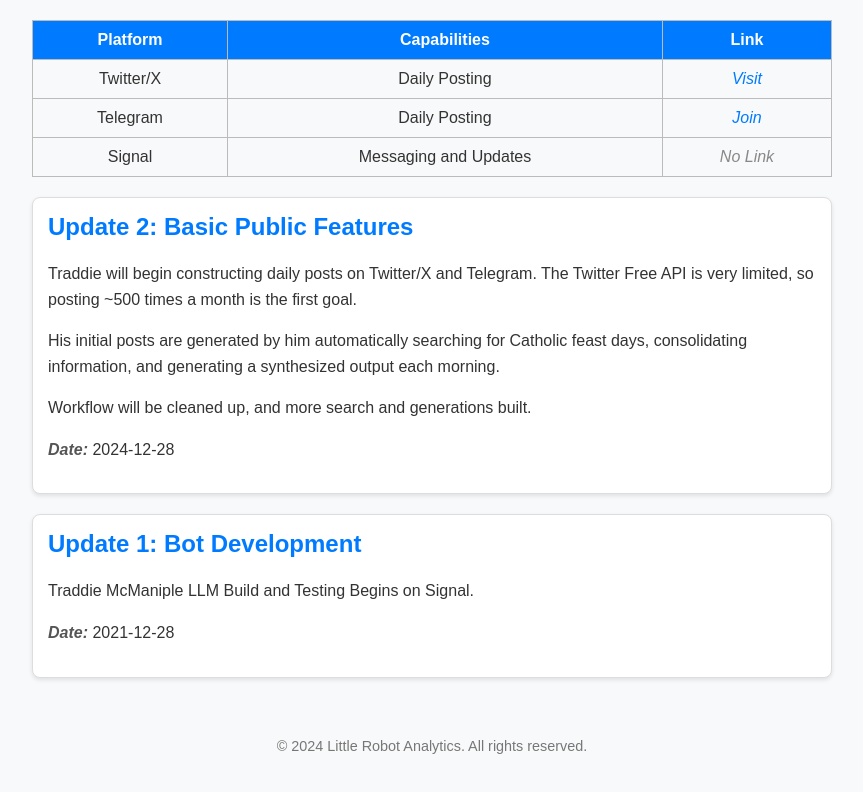
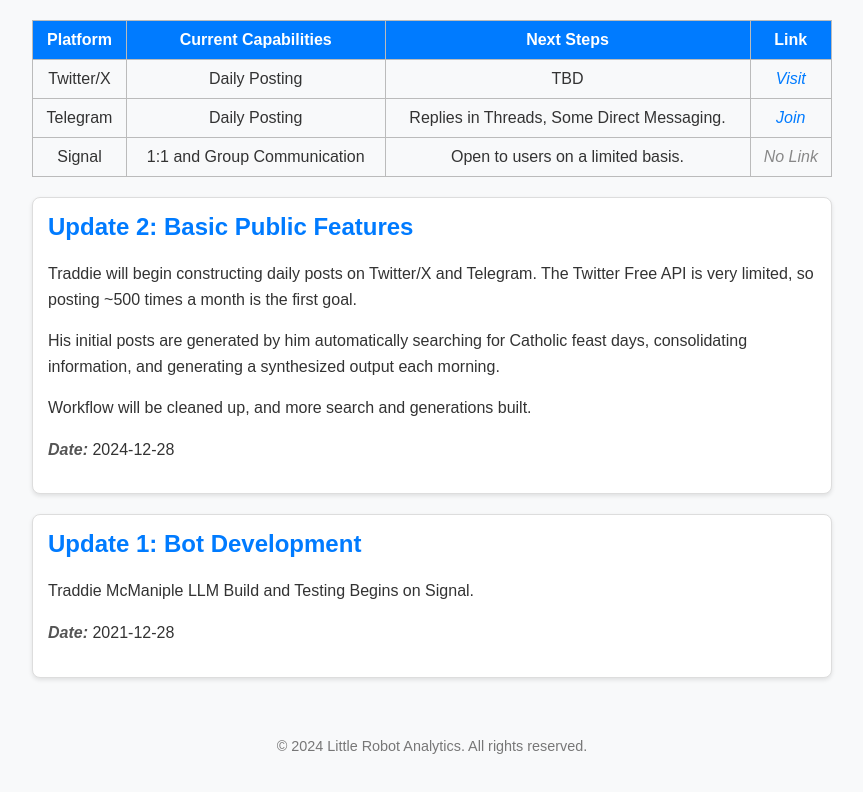
Before and after one commit to littlerobotanalytics/traddiewebsite, a plain HTML site: page index.html in a window 1280 px wide. Shown: the whole page, without its empty margins (208-1071 px from the left). Drawn offline with Linux system fonts and the light colour scheme.

Commit message:
Update index.html

```diff
--- a/index.html
+++ b/index.html
@@ -97,22 +97,26 @@
         <table>
             <tr>
                 <th>Platform</th>
-                <th>Capabilities</th>
+                <th>Current Capabilities</th>
+                <th>Next Steps</th>
                 <th>Link</th>
             </tr>
             <tr>
                 <td>Twitter/X</td>
                 <td>Daily Posting</td>
+                <td>TBD</td>
                 <td><a href="https://x.com/TraddieBot" target="_blank">Visit</a></td>
             </tr>
             <tr>
                 <td>Telegram</td>
                 <td>Daily Posting</td>
+                <td>Replies in Threads, Some Direct Messaging.</td>
                 <td><a href="https://t.me/+P9eqP0p4xC8wZmNh" target="_blank">Join</a></td>
             </tr>
             <tr>
                 <td>Signal</td>
-                <td>Messaging and Updates</td>
+                <td>1:1 and Group Communication</td>
+                <td>Open to users on a limited basis.</td>
                 <td>No Link</td>
             </tr>
         </table>
```
